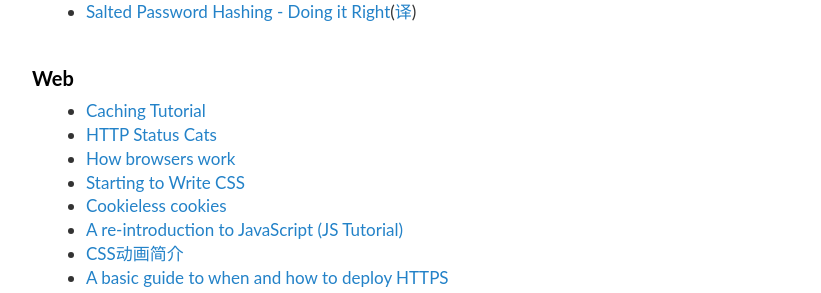
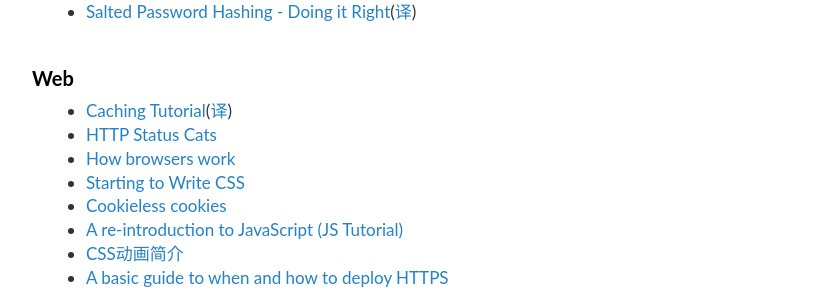
Before and after one commit to guanmian/blog, a Jekyll site: the page built from _posts/2015-02-27-self-cultivation-of-a-programmer.md, in a window 1280 px wide and 900 px high, scrolled down 1301 px. Shown: the part 160-453 px from the top of the window, without its empty margins (68-889 px from the left). Built offline with Jekyll 4.4.1, drawn with Linux system fonts in a browser that asks for light colours; Markdown is read by kramdown in place of the engine named in the settings; comment, search, counter and statistics services are not loaded.

Commit message:
add 译 to Caching Tutorial

```diff
--- a/_posts/2015-02-27-self-cultivation-of-a-programmer.md
+++ b/_posts/2015-02-27-self-cultivation-of-a-programmer.md
@@ -50,7 +50,7 @@ layout: "post"
 * [Salted Password Hashing - Doing it Right](https://crackstation.net/hashing-security.htm)([译](http://blog.jobbole.com/61872/))
 
 ## Web
-* [Caching Tutorial](https://www.mnot.net/cache_docs/)
+* [Caching Tutorial](https://www.mnot.net/cache_docs/)([译](http://www.chedong.com/tech/cache_docs.html))
 * [HTTP Status Cats](https://www.flickr.com/photos/girliemac/sets/72157628409467125/)
 * [How browsers work](http://taligarsiel.com/Projects/howbrowserswork1.htm)
 * [Starting to Write CSS](http://davidwalsh.name/starting-css)
```
